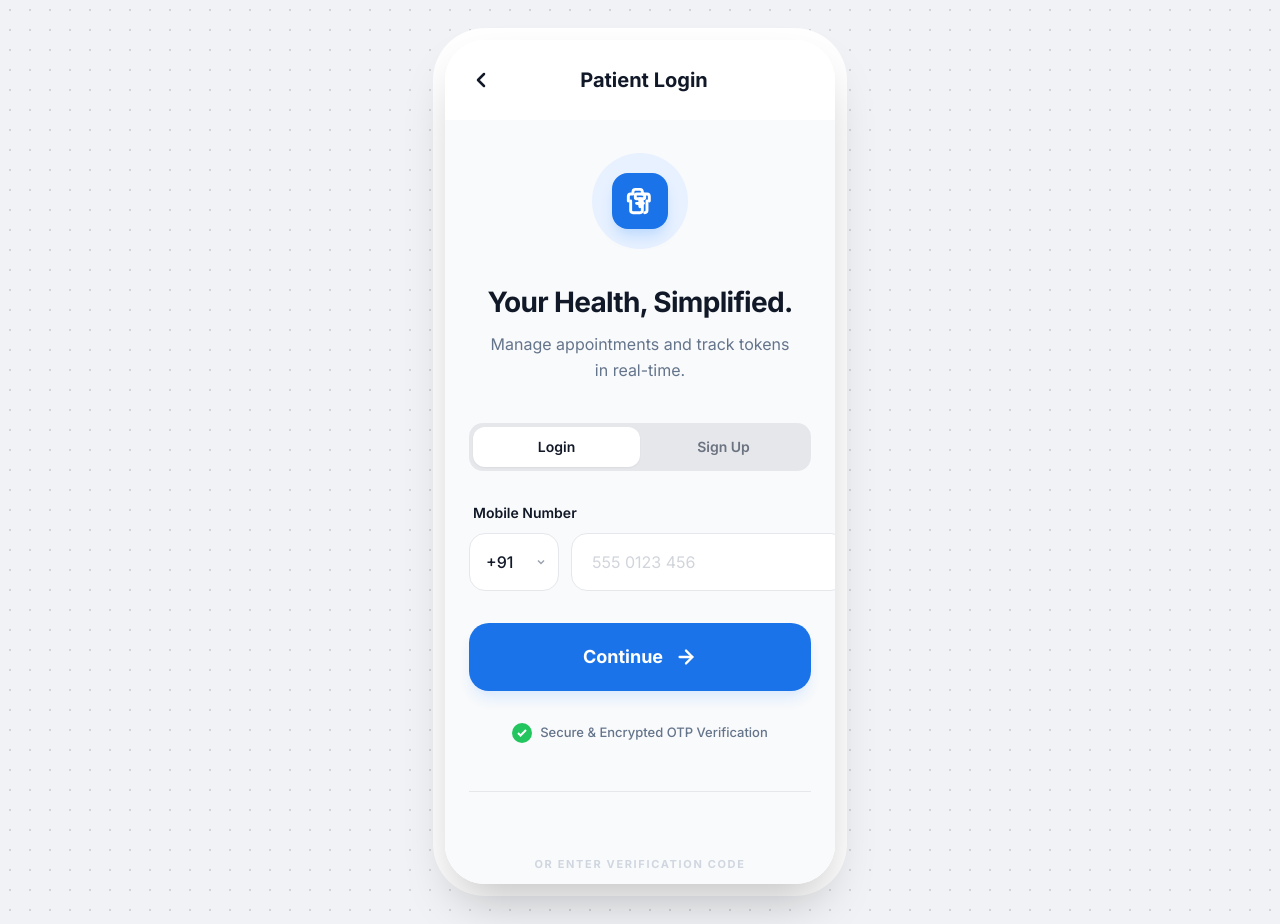
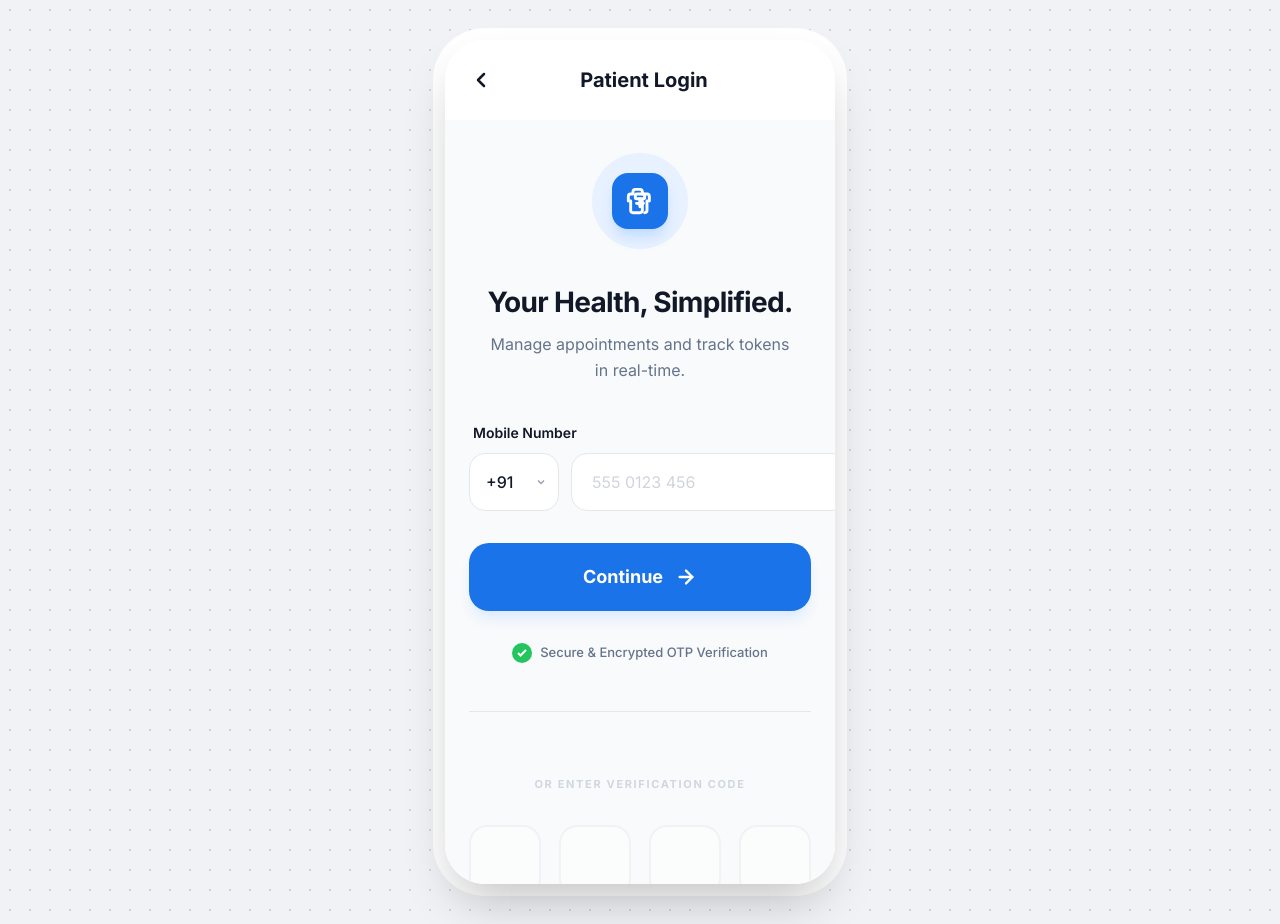
Before and after one commit to vivek231212-ctrl/Doctor_Appointment1, a React (Vite) app: page / in a window 1280 px wide. Both pictures are taken after a click on the button "I am a Patient". Built offline with nearby package versions, Linux system fonts and the light colour scheme.

Commit message:
feat: Remove signup tab from login view
The signup functionality has been moved to a separate flow, so the dual login/signup tab in the Login view is no longer necessary and has been removed.

```diff
--- a/views/Login.tsx
+++ b/views/Login.tsx
@@ -13,7 +13,6 @@ export const Login: React.FC<LoginProps> = ({ initialRole, onBack }) => {
   const [phone, setPhone] = useState('');
   const [password, setPassword] = useState('');
   const [isOtpSent, setIsOtpSent] = useState(false);
-  const [authMode, setAuthMode] = useState<'LOGIN' | 'SIGNUP'>('LOGIN');
   const [otp, setOtp] = useState(['', '', '', '']);
   const otpRefs = [useRef<HTMLInputElement>(null), useRef<HTMLInputElement>(null), useRef<HTMLInputElement>(null), useRef<HTMLInputElement>(null)];
 
@@ -194,21 +193,6 @@ export const Login: React.FC<LoginProps> = ({ initialRole, onBack }) => {
             Manage appointments and track tokens in real-time.
           </p>
 
-          <div className="w-full bg-[#E5E7EB] p-1 rounded-[14px] flex mb-8">
-            <button
-              onClick={() => setAuthMode('LOGIN')}
-              className={`flex-1 py-2.5 text-sm font-semibold rounded-[12px] transition-all ${authMode === 'LOGIN' ? 'bg-white shadow-sm text-gray-900' : 'text-[#6B7280]'}`}
-            >
-              Login
-            </button>
-            <button
-              onClick={() => setAuthMode('SIGNUP')}
-              className={`flex-1 py-2.5 text-sm font-semibold rounded-[12px] transition-all ${authMode === 'SIGNUP' ? 'bg-white shadow-sm text-gray-900' : 'text-[#6B7280]'}`}
-            >
-              Sign Up
-            </button>
-          </div>
-
           <div className="w-full space-y-5 mb-8">
             <div className="flex flex-col gap-2.5">
               <label className="text-sm font-semibold text-gray-900 ml-1">Mobile Number</label>
```
